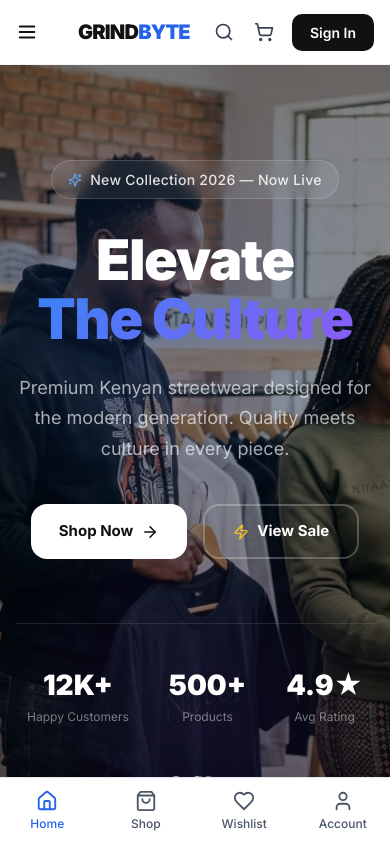
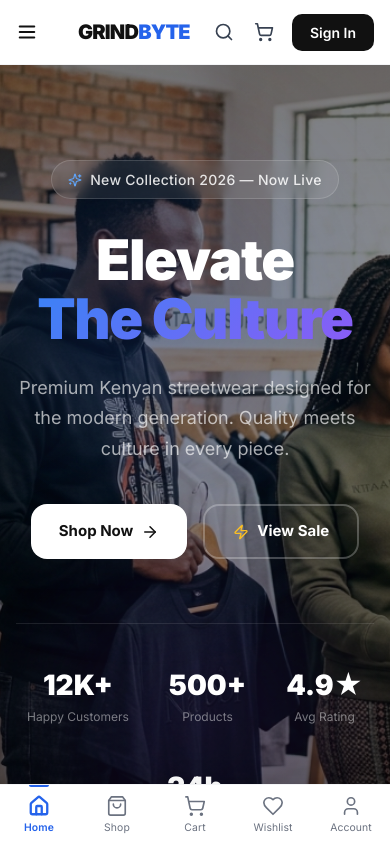
Before and after one commit to evansmicah83/GrindWear, a React (Vite) app: page / in a window 390 px wide. Built offline with nearby package versions, Linux system fonts and the light colour scheme.

Commit message:
fix: mobile hero bg image, add cart to mobile nav

```diff
--- a/src/app/components/MobileNav.tsx
+++ b/src/app/components/MobileNav.tsx
@@ -1,4 +1,4 @@
-import { Home, ShoppingBag, User, Heart, Menu } from 'lucide-react';
+import { Home, ShoppingBag, ShoppingCart, Heart, User } from 'lucide-react';
 import { useCart } from '../contexts/CartContext';
 import { useAuth } from '../contexts/AuthContext';
 
@@ -8,40 +8,72 @@
   const currentPath = window.location.pathname;
 
   const navItems = [
-    { icon: Home, label: 'Home', href: '/', active: currentPath === '/' },
-    { icon: ShoppingBag, label: 'Shop', href: '/products', active: currentPath === '/products' },
-    { icon: Heart, label: 'Wishlist', href: '/wishlist', active: currentPath === '/wishlist' },
-    { icon: User, label: 'Account', href: isAuthenticated ? '/dashboard' : '/login', active: currentPath === '/dashboard' || currentPath === '/login' }
+    { icon: Home, label: 'Home', href: '/' },
+    { icon: ShoppingBag, label: 'Shop', href: '/products' },
+    { icon: ShoppingCart, label: 'Cart', href: '/cart', badge: itemCount },
+    { icon: Heart, label: 'Wishlist', href: '/wishlist' },
+    { icon: User, label: 'Account', href: isAuthenticated ? '/dashboard' : '/login' },
   ];
 
   return (
-    <div className="fixed bottom-0 left-0 right-0 bg-white border-t border-grind-border shadow-2xl z-30 sm:hidden">
-      <div className="grid grid-cols-4 gap-1">
+    <div style={{
+      position: 'fixed', bottom: 0, left: 0, right: 0,
+      backgroundColor: '#fff',
+      borderTop: '1px solid #f3f4f6',
+      boxShadow: '0 -4px 24px rgba(0,0,0,0.08)',
+      zIndex: 40,
+      display: 'grid',
+      gridTemplateColumns: 'repeat(5, 1fr)',
+      paddingBottom: 'env(safe-area-inset-bottom)',
+    }}
+    className="sm:hidden"
+    >
       {navItems.map((item) => {
         const Icon = item.icon;
+        const isActive = currentPath === item.href;
         return (
           <a
             key={item.href}
             href={item.href}
-              className={`flex flex-col items-center justify-center py-3 transition-colors ${
-                item.active
-                  ? 'text-grind-blue'
-                  : 'text-gray-600 hover:text-grind-black'
-              }`}
+            style={{
+              display: 'flex', flexDirection: 'column', alignItems: 'center',
+              justifyContent: 'center', padding: '10px 4px 8px',
+              color: isActive ? '#2563eb' : '#6b7280',
+              textDecoration: 'none', transition: 'color 0.15s',
+              position: 'relative',
+            }}
           >
-              <div className="relative">
-                <Icon size={22} />
-                {item.label === 'Shop' && itemCount > 0 && (
-                  <span className="absolute -top-2 -right-2 bg-grind-blue text-white text-xs font-bold rounded-full h-4 w-4 flex items-center justify-center">
-                    {itemCount > 9 ? '9+' : itemCount}
+            <div style={{ position: 'relative' }}>
+              <Icon size={22} strokeWidth={isActive ? 2.5 : 1.8} />
+              {item.badge != null && item.badge > 0 && (
+                <span style={{
+                  position: 'absolute', top: '-6px', right: '-8px',
+                  minWidth: '16px', height: '16px',
+                  backgroundColor: '#2563eb', color: '#fff',
+                  fontSize: '0.6rem', fontWeight: 700,
+                  borderRadius: '999px', display: 'flex',
+                  alignItems: 'center', justifyContent: 'center',
+                  padding: '0 3px',
+                }}>
+                  {item.badge > 9 ? '9+' : item.badge}
                 </span>
               )}
             </div>
-              <span className="text-xs mt-1 font-medium">{item.label}</span>
+            <span style={{
+              fontSize: '0.65rem', marginTop: '3px', fontWeight: isActive ? 600 : 400,
+              letterSpacing: '0.01em',
+            }}>
+              {item.label}
+            </span>
+            {isActive && (
+              <div style={{
+                position: 'absolute', top: 0, left: '50%', transform: 'translateX(-50%)',
+                width: '20px', height: '2px', backgroundColor: '#2563eb', borderRadius: '0 0 2px 2px',
+              }} />
+            )}
           </a>
         );
       })}
     </div>
-    </div>
   );
 }
--- a/src/app/pages/HomePage.tsx
+++ b/src/app/pages/HomePage.tsx
@@ -61,8 +61,12 @@
           backgroundImage: `url(${grindBg})`,
           backgroundSize: 'cover',
           backgroundPosition: 'center center',
+          backgroundAttachment: 'scroll',
+          backgroundRepeat: 'no-repeat',
           opacity: 0.75,
           pointerEvents: 'none',
+          width: '100%',
+          height: '100%',
         }} />
         {/* Subtle overlay just enough to keep text readable */}
         <div style={{
```
Lines whose indentation alone changed are shown as unchanged.
